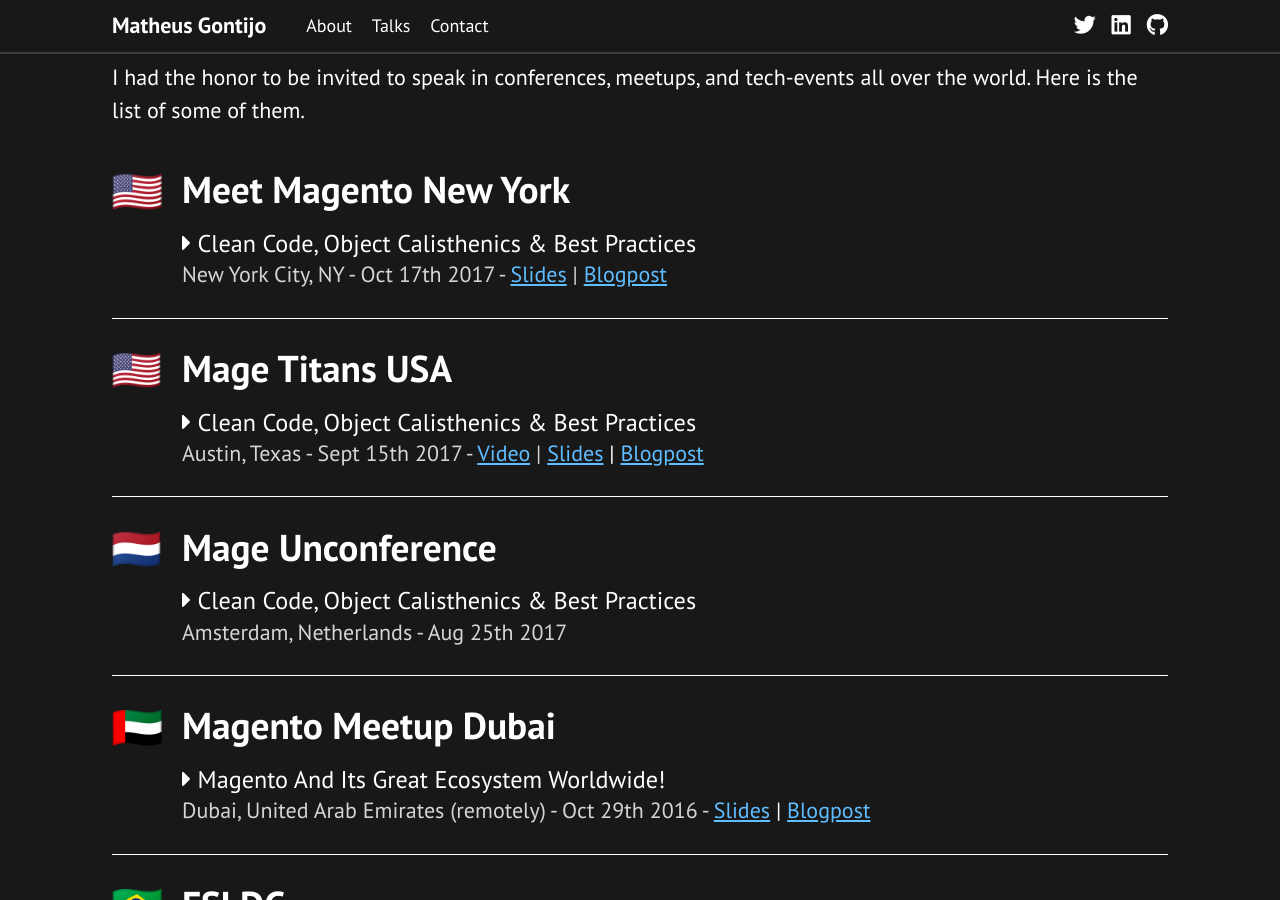
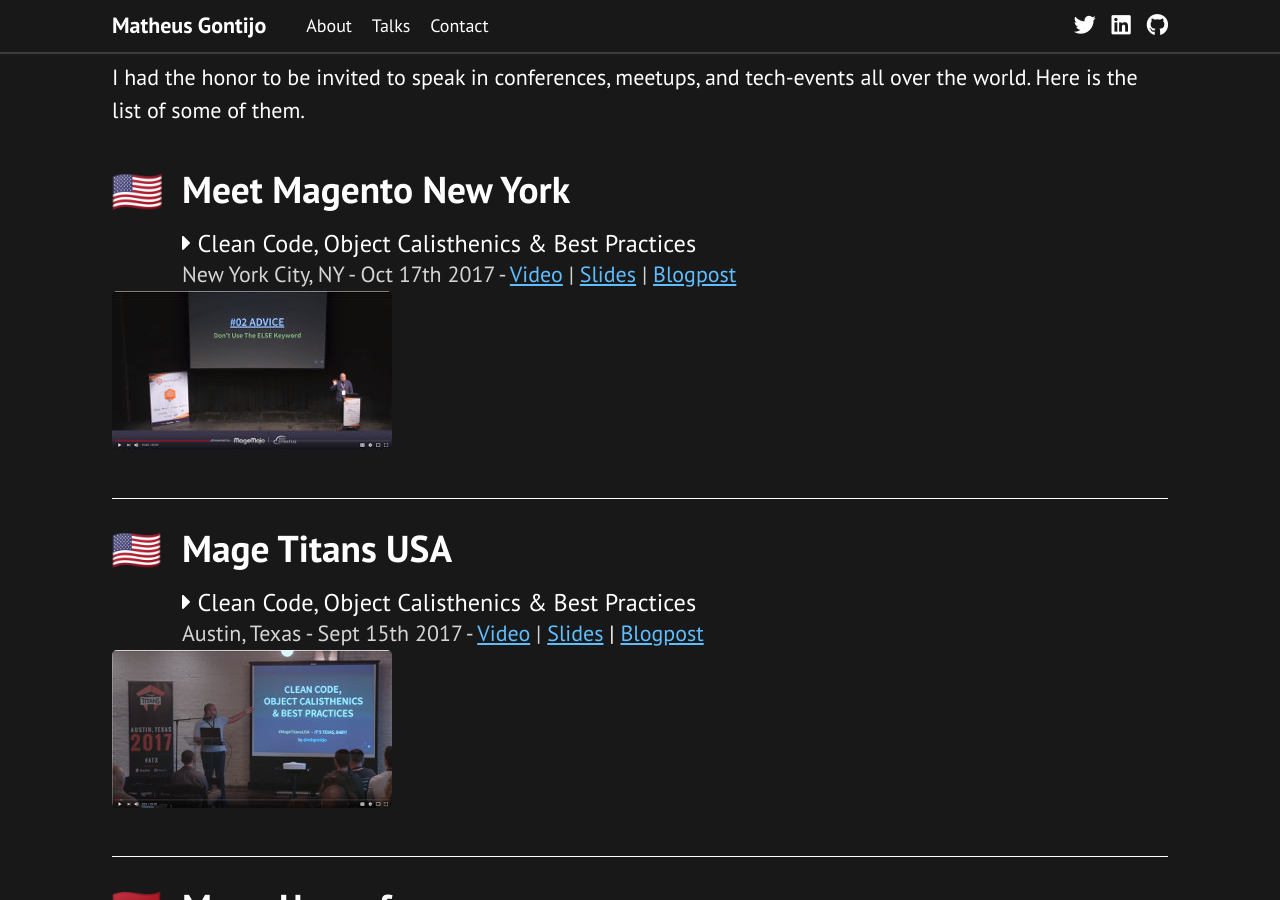
Before and after one commit to matheusgontijo/matheusgontijo.com, a Jekyll site: the page built from talks.html, in a window 1280 px wide and 900 px high, scrolled down 423 px. Built offline with Jekyll 4.4.1, drawn with Linux system fonts in a browser that asks for light colours; emoji names are drawn with the system emoji font; Markdown is read by kramdown in place of the engine named in the settings; comment, search, counter and statistics services are not loaded.

Commit message:
updated gem and updated talks page

```diff
--- a/Gemfile
+++ b/Gemfile
@@ -27,3 +27,4 @@
 gem 'jekyll-paginate'
 gem 'jekyll-gist'
 gem 'jekyll-tagging'
+gem 'json'
--- a/talks.html
+++ b/talks.html
@@ -13,19 +13,28 @@
 <div id="talk-list">
 	<div class="talk">
 		<div class="talk-country"><i class="talk-country-icon em em-us"></i></div>
-		<div class="talk-info">
+		<div class="talk-info-wrapper">
+			<div class="talk-info talk-info-with-video">
 				<h2 class="talk-event-title">Meet Magento New York</h2>
 				<h2 class="talk-title"><i class="fas fa-caret-right"></i> Clean Code, Object Calisthenics & Best Practices</h2>
 				<span class="talk-location">
 					New York City, NY -
 					<span class="talk-date">Oct 17th 2017</span> -
+					<span class="talk-video"><a href="https://www.youtube.com/watch?v=QADobKmpLfo" target="_blank">Video</a></span> |
 					<span class="talk-slides"><a href="https://www.slideshare.net/matheusgontijo/object-calisthenics-for-magento-meet-magento-new-york-2017" target="_blank">Slides</a></span> |
 					<span class="talk-slides"><a href="{{ site.url }}/2017/10/25/speaking-at-meet-magento-new-york-city/">Blogpost</a></span>
 				</span>
 			</div>
+			<div class="talk-info-video">
+				<a href="https://www.youtube.com/watch?v=QADobKmpLfo" target="_blank">
+					<img class="talk-info-video-img" src="{{ site.url }}/public/images/talks/meet-magento-new-york.jpg" alt="Matheus Gontijo Speaking at Meet Magento New York" title="Matheus Gontijo Speaking at Meet Magento New York" />
+				</a>
+			</div>
+		</div>
 	</div>
 	<div class="talk">
 		<div class="talk-country"><i class="talk-country-icon em em-us"></i></div>
+		<div class="talk-info-wrapper">
 			<div class="talk-info">
 				<h2 class="talk-event-title">Mage Titans USA</h2>
 				<h2 class="talk-title"><i class="fas fa-caret-right"></i> Clean Code, Object Calisthenics & Best Practices</h2>
@@ -37,9 +46,16 @@
 					<span class="talk-slides"><a href="{{ site.url }}/2017/09/20/speaking-at-mage-titans-austin-texas/">Blogpost</a></span>
 				</span>
 			</div>
+			<div class="talk-info-video">
+				<a href="https://www.youtube.com/watch?v=_PL98ECuxj4" target="_blank">
+					<img class="talk-info-video-img" src="{{ site.url }}/public/images/talks/mage-titans-austin-texas.jpg" alt="Matheus Gontijo Speaking at Magento Mage Titans Austin Texas" title="Matheus Gontijo Speaking at Magento Mage Titans Austin Texas" />
+				</a>
+			</div>
+		</div>
 	</div>
 	<div class="talk">
 		<div class="talk-country"><i class="talk-country-icon em em-flag-nl"></i></div>
+		<div class="talk-info-wrapper">
 			<div class="talk-info">
 				<h2 class="talk-event-title">Mage Unconference</h2>
 				<h2 class="talk-title"><i class="fas fa-caret-right"></i> Clean Code, Object Calisthenics & Best Practices</h2>
@@ -49,8 +65,10 @@
 				</span>
 			</div>
 		</div>
+	</div>
 	<div class="talk">
 		<div class="talk-country"><i class="talk-country-icon em em-flag-ae"></i></div>
+		<div class="talk-info-wrapper">
 			<div class="talk-info">
 				<h2 class="talk-event-title">Magento Meetup Dubai</h2>
 				<h2 class="talk-title"><i class="fas fa-caret-right"></i> Magento And Its Great Ecosystem Worldwide!</h2>
@@ -62,8 +80,10 @@
 				</span>
 			</div>
 		</div>
+	</div>
 	<div class="talk">
 		<div class="talk-country"><i class="talk-country-icon em em-flag-br"></i></div>
+		<div class="talk-info-wrapper">
 			<div class="talk-info">
 				<h2 class="talk-event-title">FSLDC</h2>
 				<h2 class="talk-title"><i class="fas fa-caret-right"></i> Creating Magento Themes!</h2>
@@ -75,6 +95,7 @@
 			</div>
 		</div>
 	</div>
+</div>
 
 <div id="talks-also-I-have-attened">
 	<h2>Also, I have attended to:</h2>
@@ -83,6 +104,7 @@
 <div id="talk-list" class="talk-list-meetup">
 	<div class="talk">
 		<div class="talk-country"><i class="talk-country-icon em em-de"></i></div>
+		<div class="talk-info-wrapper">
 			<div class="talk-info">
 				<h2 class="talk-event-title">DDD - Domain Driven Design Meetup</h2>
 				<span class="talk-location">
@@ -91,8 +113,10 @@
 				</span>
 			</div>
 		</div>
+	</div>
 	<div class="talk">
 		<div class="talk-country"><i class="talk-country-icon em em-flag-br"></i></div>
+		<div class="talk-info-wrapper">
 			<div class="talk-info">
 				<h2 class="talk-event-title">PHP Experience</h2>
 				<span class="talk-location">
@@ -102,8 +126,10 @@
 				</span>
 			</div>
 		</div>
+	</div>
 	<div class="talk">
 		<div class="talk-country"><i class="talk-country-icon em em-flag-hr"></i></div>
+		<div class="talk-info-wrapper">
 			<div class="talk-info">
 				<h2 class="talk-event-title">Developers Paradise</h2>
 				<span class="talk-location">
@@ -113,8 +139,10 @@
 				</span>
 			</div>
 		</div>
+	</div>
 	<div class="talk">
 		<div class="talk-country"><i class="talk-country-icon em em-flag-ca"></i></div>
+		<div class="talk-info-wrapper">
 			<div class="talk-info">
 				<h2 class="talk-event-title">Symfony Meetup</h2>
 				<span class="talk-location">
@@ -124,3 +152,4 @@
 			</div>
 		</div>
 	</div>
+</div>
```
Also changed, not shown: Gemfile.lock, public/images/talks/mage-titans-austin-texas.jpg (added), public/images/talks/meet-magento-new-york.jpg (added). Lines whose indentation alone changed are shown as unchanged.
